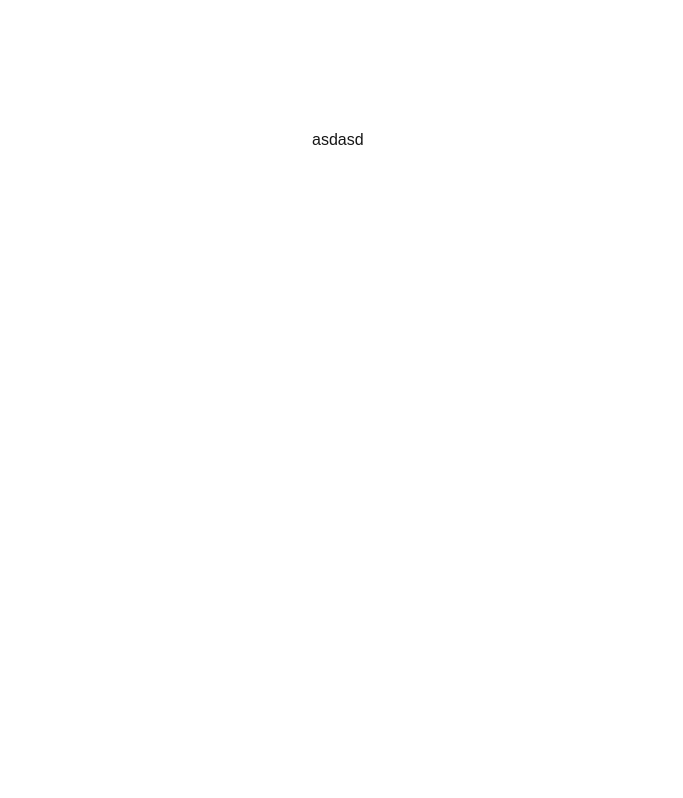
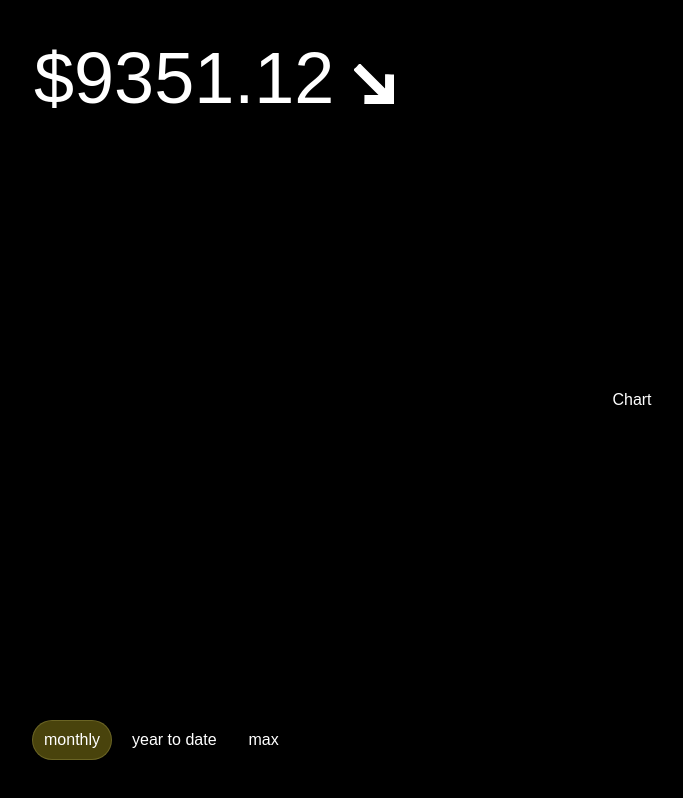
Before and after one commit to NikhilaGurusinghe/slime-mould-stock-dashboard, a Next.js app: page / in a window 1280 px wide. Shown: the whole page, without its empty margins (8-691 px from the left). Built offline with nearby package versions, Linux system fonts and the light colour scheme; a web font is replaced by a local one.

Commit message:
working on dashboard layout

```diff
--- a/package.json
+++ b/package.json
@@ -10,6 +10,7 @@
     "format": "biome format --write"
   },
   "dependencies": {
+    "clsx": "^2.1.1",
     "next": "16.3.8",
     "react": "19.2.8",
     "react-dom": "19.2.8",
--- /dev/null
+++ b/src/app/components/icon/arrow-down-right-icon.tsx
@@ -0,0 +1,23 @@
+import clsx from "clsx";
+
+export default function ArrowDownRightIcon(props: {
+  size?: string;
+  className?: string;
+  strokeWidth?: string;
+}) {
+  return (
+    <svg
+      xmlns="http://www.w3.org/2000/svg"
+      width="171"
+      height="171"
+      viewBox="0 0 171 171"
+      aria-hidden={true}
+      className={clsx(props.size ?? "size-5", props.className)}
+      stroke="currentColor"
+      fill="currentColor"
+      strokeWidth={props.strokeWidth}
+    >
+      <path d="M28.791 11.1952L140.312 122.987L140.319 56.8085V51.7919L145.336 51.8094L160.084 51.8593L165.065 51.8768L165.066 56.8583L165.098 160.039L165.099 165.04L160.099 165.041L56.9492 165.056L51.7588 165.057L51.9521 159.87C52.1221 155.311 52.0173 150.158 52.0479 145.251L52.0791 140.283L57.0469 140.282L122.818 140.27L11.2334 28.7909L7.38379 24.9452L11.542 21.4335C13.5385 19.7474 19.7655 13.449 21.4512 11.4774L24.9688 7.36316L28.791 11.1952Z" />
+    </svg>
+  );
+}
--- /dev/null
+++ b/src/app/components/navbar.tsx
@@ -0,0 +1,20 @@
+"use client";
+
+import clsx from "clsx";
+import Link from "next/link";
+import { usePathname } from "next/navigation";
+
+export default function Navbar() {
+  const pathname: string = usePathname();
+  const PORTFOLIO_PATHNAME: string = "/portfolio";
+
+  const balance: number = 9123.34;
+
+  return (
+    <nav className="flex flex-row">
+      <Link href="/" className="sr-only">
+        Dashboard
+      </Link>
+    </nav>
+  );
+}
--- /dev/null
+++ b/src/app/components/portfolio-explorer.tsx
@@ -0,0 +1,39 @@
+"use client";
+
+import clsx from "clsx";
+import { useState } from "react";
+import ArrowDownRightIcon from "./icon/arrow-down-right-icon";
+
+export default function PortfolioExplorer(props: { balance: number }) {
+  const [isOpen, setIsOpen] = useState<boolean>(false);
+
+  return (
+    <div
+      className={clsx(
+        "flex flex-col gap-y-2 transition-all border border-transparent",
+        !isOpen && "hover:px-5 hover:-ml-5 hover:py-3 hover:-mt-3 hover:border-(--color-highlight-border)/20 hover:bg-(--color-highlight)/30 hover:backdrop-blur-md rounded-full",
+        isOpen && "px-5 -ml-5 py-3 -mt-3 border-(--color-highlight-border)/20 bg-(--color-highlight)/30 hover:backdrop-blur-md rounded-4xl"
+      )}
+    >
+      <button
+        type="button"
+        className="flex flex-row text-7xl items-end justify-baseline font-medium cursor-pointer rounded-full border-transparent border"
+        onClick={() => setIsOpen((prevValue) => !prevValue)}
+      >
+        <span className="sr-only">view all portfolio assets</span>
+        <span className="font-stretch-103%">$</span>
+        <span className="font-stretch-110%">{props.balance}</span>
+        <ArrowDownRightIcon
+          className="ml-5 mr-1 mb-2.5"
+          strokeWidth="15"
+          size="size-10"
+        />
+      </button>
+      {isOpen && (
+        <div className="flex flex-col items-center justify-center w-full h-70 border border-white">
+          pie chart
+        </div>
+      )}
+    </div>
+  );
+}
--- /dev/null
+++ b/src/app/components/skip-to-main-content.tsx
@@ -0,0 +1,31 @@
+"use client";
+
+import Link from "next/link";
+import type React from "react";
+
+export default function SkipToMainContent(props: { mainContentId: string }) {
+  // Move focus to the main content of the page without changing the URL to
+  // have an anchor
+  const handleScrollToMainContent = (
+    event: React.MouseEvent<HTMLAnchorElement, MouseEvent>,
+  ) => {
+    event.stopPropagation();
+    event.preventDefault();
+    const mainContentElement = document.getElementById(props.mainContentId);
+    if (mainContentElement) {
+      mainContentElement.focus();
+    }
+  };
+
+  return (
+    <Link
+      href={`#${props.mainContentId}`}
+      aria-hidden={false}
+      className="sr-only left-1/2 top-[12.5px] z-50 -translate-x-1/2 rounded-md bg-(--color-background) text-center align-middle focus:not-sr-only focus:absolute focus:p-3 focus:text-center focus:align-middle"
+      tabIndex={0}
+      onClick={handleScrollToMainContent}
+    >
+      Skip to main content
+    </Link>
+  );
+}
--- /dev/null
+++ b/src/app/components/tabs.tsx
@@ -0,0 +1,43 @@
+"use client";
+
+import { useRef } from "react";
+
+export default function Tabs() {
+  const FLEX_X_GAP: number = 8; // in px
+
+  const monthlyButtonRef = useRef<HTMLButtonElement>(null);
+  const ytdButtonRef = useRef<HTMLButtonElement>(null);
+  const maxButtonRef = useRef<HTMLButtonElement>(null);
+
+  return (
+    <div className="relative">
+      <div className="top-0 absolute transition-all backdrop-blur-md bg-(--color-highlight)/30 border border-(--color-highlight-border)/20 h-full w-[80px] rounded-full"></div>
+      <div
+        className="flex flex-row relative flex-wrap justify-center items-center"
+        style={{ columnGap: FLEX_X_GAP }}
+      >
+        <button
+          ref={monthlyButtonRef}
+          type="button"
+          className="cursor-pointer px-3 py-2 rounded-full"
+        >
+          monthly
+        </button>
+        <button
+          ref={ytdButtonRef}
+          type="button"
+          className="cursor-pointer px-3 py-2 rounded-full"
+        >
+          year to date
+        </button>
+        <button
+          ref={maxButtonRef}
+          type="button"
+          className="cursor-pointer px-3 py-2 rounded-full"
+        >
+          max
+        </button>
+      </div>
+    </div>
+  );
+}
--- a/src/app/globals.css
+++ b/src/app/globals.css
@@ -1,8 +1,10 @@
 @import "tailwindcss";
 
 :root {
-  --background: #ffffff;
-  --foreground: #171717;
+  --background: #000000;
+  --foreground: #ffffff;
+  --color-highlight: #f1dc29;
+  --color-highlight-border: #f0e481;
 }
 
 @theme inline {
@@ -19,6 +21,20 @@
   }
 } */
 
+@utility font-slnt-* {
+  font-style: oblique --value(number);
+}
+
+@property --font-variation-wdth {
+  syntax: "*";
+  inherits: false;
+}
+
+@property --font-variation-slnt {
+  syntax: "*";
+  inherits: false;
+}
+
 body {
   background: var(--background);
   color: var(--foreground);
--- a/src/app/layout.tsx
+++ b/src/app/layout.tsx
@@ -2,6 +2,9 @@ import type { Metadata } from "next";
 import "./globals.css";
 
 import localFont from "next/font/local";
+import Link from "next/link";
+import Navbar from "./components/navbar";
+import SkipToMainContent from "./components/skip-to-main-content";
 
 const ABCSchengenVariable = localFont({
   src: "../fonts/Schengen/ABCSchengenVariable/ABCSchengenVariableTrial.ttf",
@@ -116,6 +119,8 @@ export default function RootLayout({ children }: LayoutProps<"/">) {
       <body
         className={`${ABCSchengenVariable.className} h-full w-full flex flex-col`}
       >
+        <SkipToMainContent mainContentId="content" />
+        <Navbar />
         {children}
       </body>
     </html>
--- a/src/app/page.tsx
+++ b/src/app/page.tsx
@@ -1,10 +1,26 @@
-import Image from "next/image";
+import ArrowDownRightIcon from "./components/icon/arrow-down-right-icon";
+import PortfolioExplorer from "./components/portfolio-explorer";
+import Tabs from "./components/tabs";
 
 export default function Home() {
+  const balance: number = 9351.12;
   return (
-    <div className="flex flex-col flex-1 items-center justify-center">
-      <main className="flex flex-1 w-full max-w-3xl flex-col items-center justify-between py-32 px-16 sm:items-start">
-        asdasd
+    <div className="relative flex flex-col h-full w-full items-center justify-center">
+      <div className="absolute inset-0 w-full h-full flex flex-col items-start justify-between p-10">
+        <div className="flex flex-row gap-x-6 z-100 justify-start text-xl items-center underline-offset-6">
+          <h1 className="sr-only">Dashboard</h1>
+          <PortfolioExplorer balance={balance} />
+        </div>
+
+        <Tabs />
+      </div>
+
+      <main
+        id="content"
+        className="flex w-full h-full items-center justify-center"
+      >
+        Chart
+        <div></div>
       </main>
     </div>
   );
```
Also changed, not shown: 1 other file (tests, documents, lock files or other folders).
